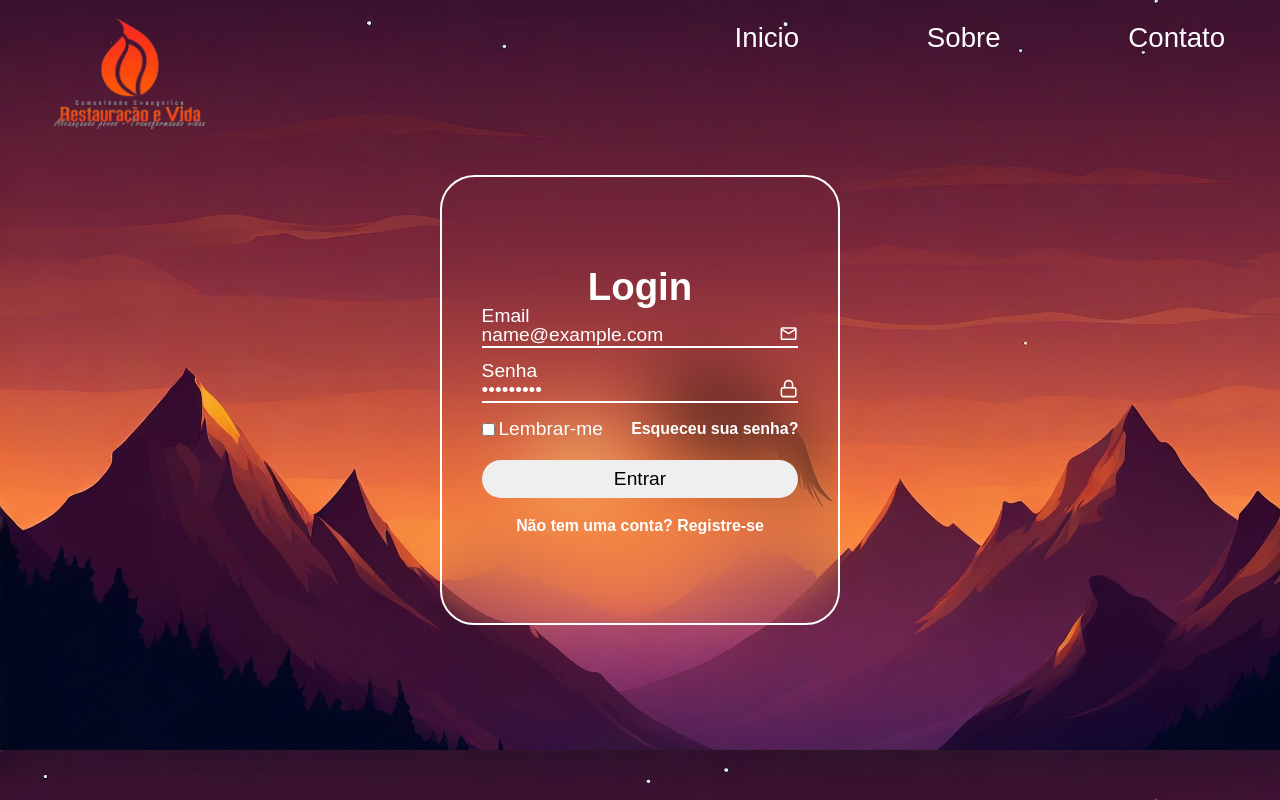
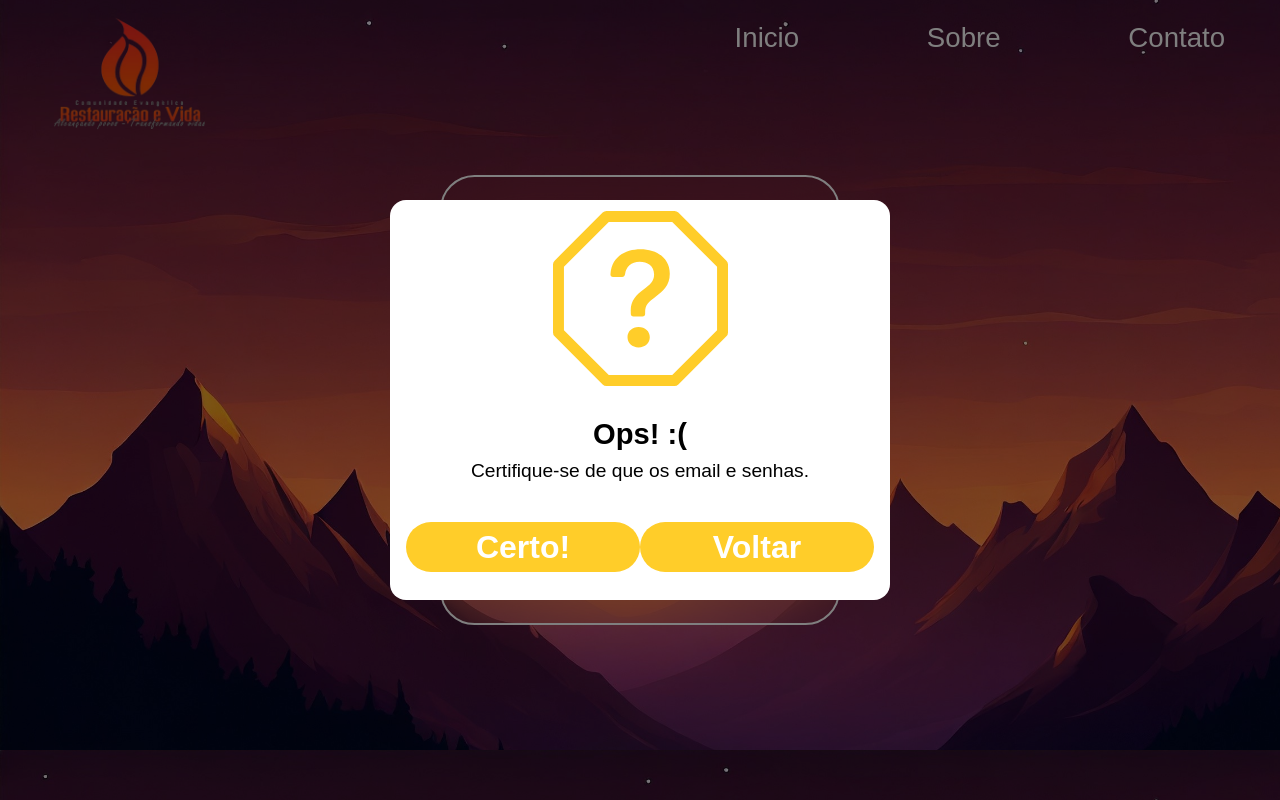
Before and after one commit to Giovanenero/rev-interface, a React (Create React App) app: page / in a window 1280 px wide. Both pictures are taken after typing "name@example.com", "Sample123" into the empty fields and a click on the button "Entrar". Shown: the top 800 px of the page. Built offline with nearby package versions, Linux system fonts and the light colour scheme; the HTML template or start-up script is replaced by a standard one.

Commit message:
add type question

```diff
--- a/src/Components/PopUp.js
+++ b/src/Components/PopUp.js
@@ -1,27 +1,19 @@
 import { IoMdClose } from "react-icons/io";
 import { FaCheck } from "react-icons/fa"
 import { BsInfoCircle } from "react-icons/bs";
+import { BsQuestionOctagon } from "react-icons/bs";
 
 import "./PopUp.css"
 
 // props:
 // type: succes, error, info
 
-// recommend colors:
-// succes = rgb(35, 134, 54)
-// error = #EB5757
-// info: rgb(255, 205, 41)
-
-// recommed size:
-// success = 125
-// error = 150
-// info: 150
-
 function PopUp({
     type,
     text,
     title,
-    setTrigger
+    setTrigger,
+    onClick
 }){
 
     let styles = {
@@ -39,6 +31,11 @@ function PopUp({
             size: 175,
             color: "rgb(255, 205, 41)",
             icon: <BsInfoCircle size={175} color="rgb(255, 205, 41)"/>
+        },
+        question: {
+            size: 175,
+            color: "rgb(255, 205, 41)",
+            icon: <BsQuestionOctagon size={175} color="rgb(255, 205, 41)"/>
         }
     }
 
@@ -52,6 +49,7 @@ function PopUp({
                     <h3>{title}</h3>
                     <p>{text}</p>
                 </article>
+                {type !== "question" ? (
                     <div className="container-popup-button">
                         <button
                             type="button"
@@ -61,6 +59,24 @@ function PopUp({
                             Ok!
                         </button>
                     </div>
+                ) : (
+                    <div className="container-popup-button">
+                        <button
+                            type="button"
+                            style={{background: styles[type].color}}
+                            onClick={onClick}
+                        >
+                            Certo!
+                        </button>
+                        <button
+                            type="button"
+                            style={{background: styles[type].color}}
+                            onClick={() => {setTrigger(false)}}
+                        >
+                            Voltar
+                        </button>
+                    </div>
+                )}
             </div>
         </div>
     )
--- a/src/Services/UserService.js
+++ b/src/Services/UserService.js
@@ -9,7 +9,6 @@ const api = axios.create({
 function createacontSerive(data, setMessagePopup){
     api.post("/createuser", data)
     .then((response) => {
-        console.log(response)
         setMessagePopup({
             type: response.status === 201 ? "success" : "error",
             title: response.status === 201 ? "Sucesso!" : "Operação não realizada!",
--- a/src/Views/Start.js
+++ b/src/Views/Start.js
@@ -1,6 +1,7 @@
 import React from "react";
 import { MdOutlineEmail } from "react-icons/md";
 import { FiLock } from "react-icons/fi";
+import { FiUnlock } from "react-icons/fi";
 import { FaRegUser } from "react-icons/fa";
 import { GiHamburgerMenu } from "react-icons/gi";
 import { IoMdClose } from "react-icons/io";
@@ -23,14 +24,13 @@ function Start() {
     const [verticalNavTrigger, setVerticalNavTrigger] = React.useState(false);
     const [messagePopup, setMessagePopup] = React.useState(false);
     const [user, setUser] = React.useState({
-        firstName: "",
-        lastName: "",
+        name: "",
         password: "",
         password_2: "",
         email: ""
     })
 
-    const handleRegister = () => {setIsRegister(!isRegister); setUser({firstName: "", lastName: "", password: "", password_2: "", email: ""})};
+    const handleRegister = () => {setIsRegister(!isRegister); setUser({name: "", password: "", password_2: "", email: ""})};
     const handleVerticalNav = () => setVerticalNavTrigger(!verticalNavTrigger);
 
     const handleInputChange = (e) => {
@@ -40,21 +40,43 @@ function Start() {
 
     const createacont = (e) => {
         if(
-            user?.firstName !== "" &&
-            user?.lastName !== "" &&
+            user?.name !== "" &&
             user?.password !== "" &&
             user?.password_2 !== "" &&
             user?.email !== ""
         ){
             e.preventDefault();
-            createacontSerive(user, setMessagePopup);
+            if(user.password.trim() !== user.password_2.trim()){
+                setMessagePopup({
+                    type: "error",
+                    title: "Ops! :(",
+                    text: "Senha incopatível."
+                });
+            } else if(!user.email.includes("@")){
+                setMessagePopup({
+                    type: "error",
+                    title: "Ops! :(",
+                    text: "Email invalido."
+                });
+            } else {
+                setMessagePopup({
+                    type: "question",
+                    title: "Ops! :(",
+                    text: "Certifique-se de que os email e senhas."
+                });
+            }
         }
     }
 
     const login = (e) => {
         if(user?.password !== "" && user?.email !== ""){
             e.preventDefault();
-            loginService(user)
+            setMessagePopup({
+                type: "question",
+                title: "Ops! :(",
+                text: "Certifique-se de que os email e senhas."
+            });
+            //loginService(user)
         }
     }
 
@@ -131,24 +153,12 @@ function Start() {
                     <input
                         maxLength={15}
                         type="text"
-                        name="firstName"
-                        value={user.firstName}
+                        name="name"
+                        value={user.name}
                         onChange={handleInputChange}
                         required
                     />
                     <label>Nome</label>
-                    <FaRegUser />
-                </div>
-                <div className="form-input">
-                    <input
-                        maxLength={32}
-                        type="text"
-                        value={user.lastName}
-                        name="lastName"
-                        onChange={handleInputChange}
-                        required
-                    />
-                    <label>Sobrenome</label>
                     <FaRegUser />
                 </div>
                 <div className="form-input">
@@ -185,7 +195,7 @@ function Start() {
                         required
                     />
                     <label>Senha novamente</label>
-                    <FiLock />
+                    <FiUnlock />
                 </div>
                 <button className="form-submit" type="submit" onClick={createacont}>Registrar</button>
                 <h5><span onClick={handleRegister}>Ja tenho uma conta!</span></h5>
@@ -197,6 +207,7 @@ function Start() {
                 text={messagePopup?.text}
                 title={messagePopup?.title}
                 setTrigger={setMessagePopup}
+                onClick={() => {createacontSerive(user, setMessagePopup)}}
             />
         )}
     </div>
```
Lines whose indentation alone changed are shown as unchanged.
